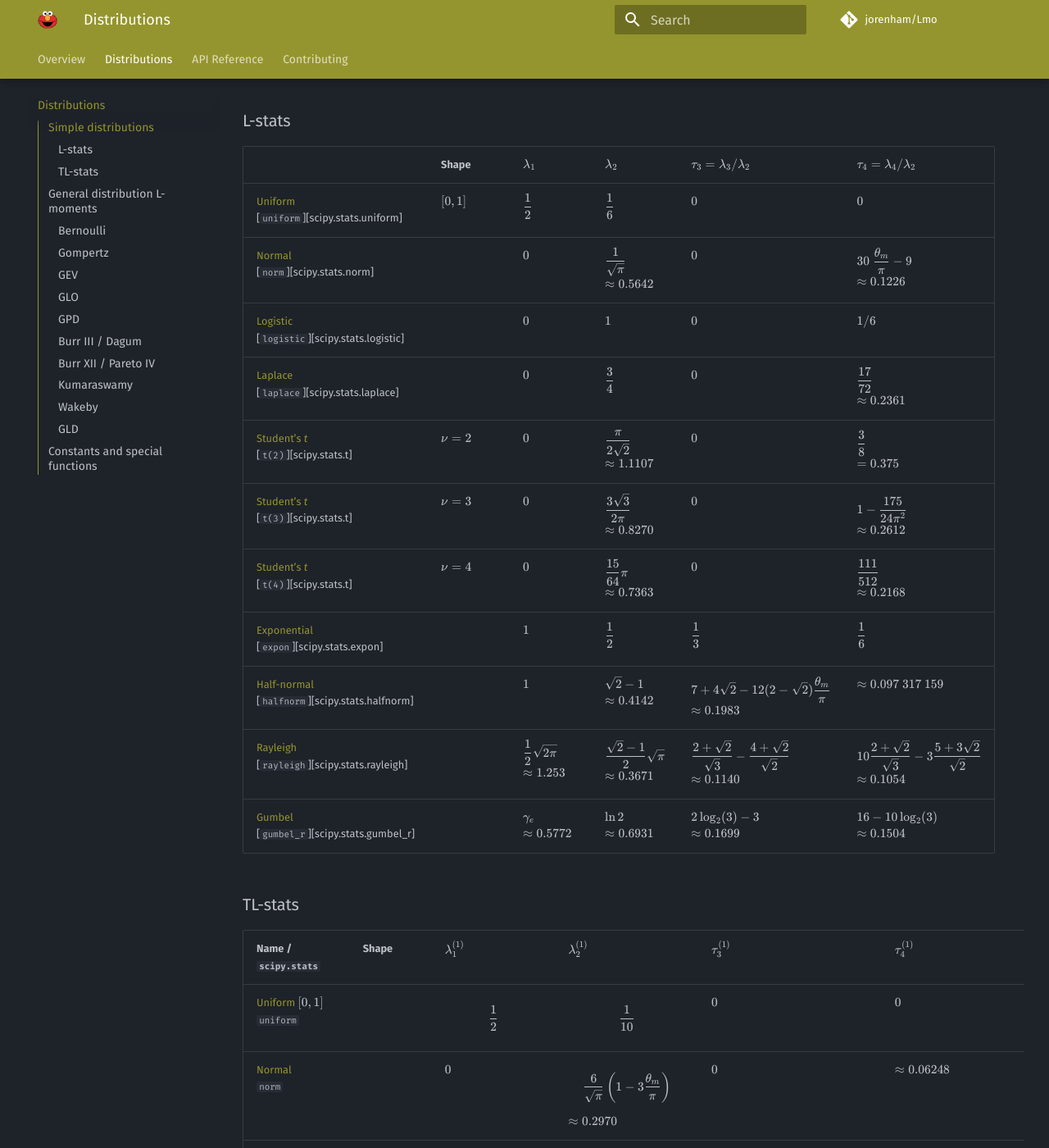
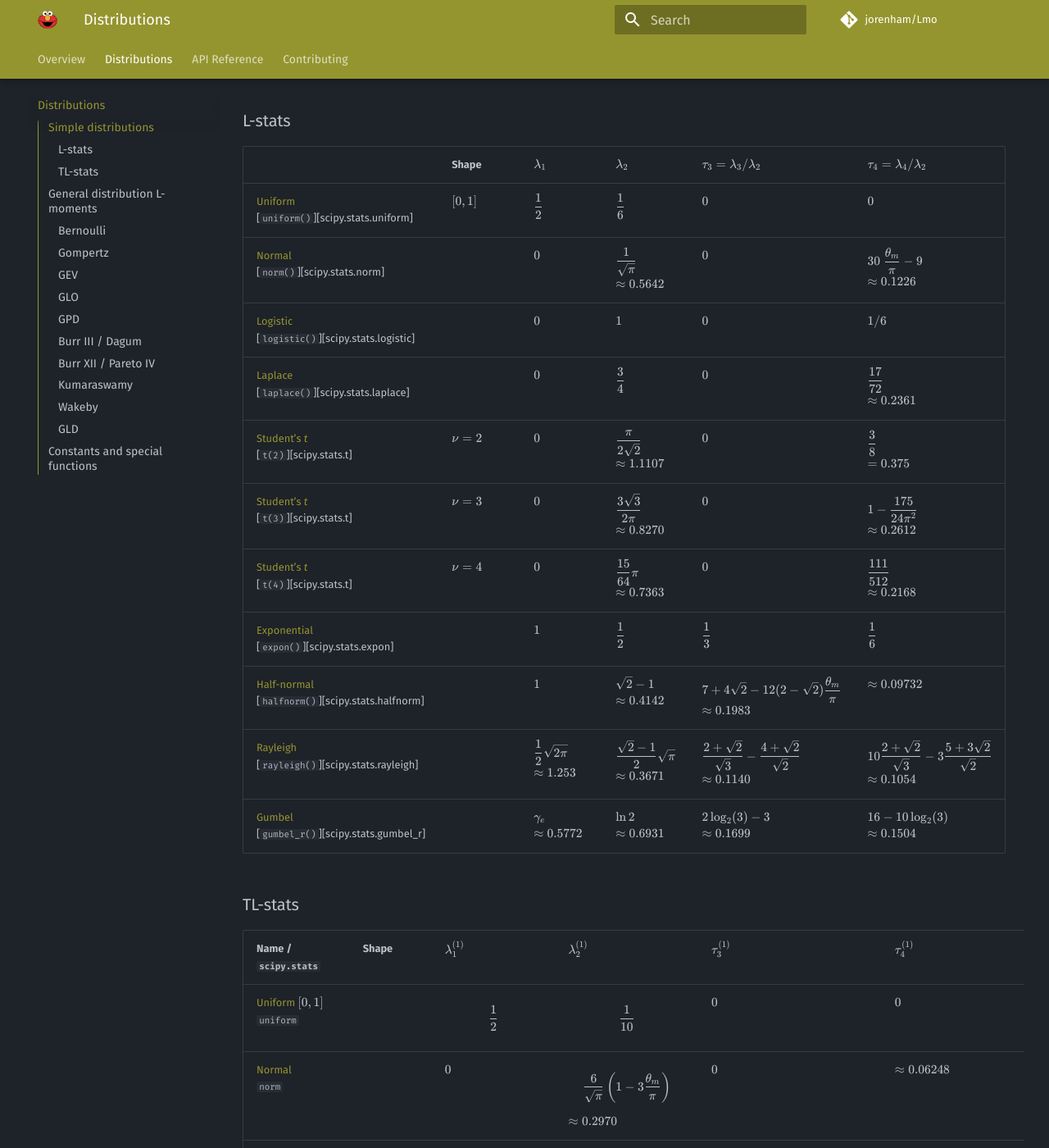
Before and after one commit to jorenham/Lmo, an MkDocs documentation site: the page built from docs/distributions.md, in a window 1280 px wide and 1400 px high, scrolled down 830 px. Shown: the whole window at 82% size. Built offline with MkDocs 1.6.1 and Material for MkDocs 9.7.7, drawn with Linux system fonts in a browser that asks for light colours; comment, search, counter and statistics services are not loaded.

Commit message:
dotted the i's of the L-stats table

```diff
--- a/docs/distributions.md
+++ b/docs/distributions.md
@@ -54,7 +54,7 @@
     <tr>
         <td>
             [Uniform](https://w.wiki/8gGh)<br>
-            [`uniform`][scipy.stats.uniform]
+            [`uniform()`][scipy.stats.uniform]
         </td>
         <td>\( [0, 1] \)</td>
         <td>\( \displaystyle \frac 1 2 \)</td>
@@ -65,7 +65,7 @@
     <tr>
         <td>
             [Normal](https://w.wiki/3hoJ)<br>
-            [`norm`][scipy.stats.norm]
+            [`norm()`][scipy.stats.norm]
         </td>
         <td></td>
         <td>\( 0 \)</td>
@@ -81,7 +81,7 @@
     <tr>
         <td>
             [Logistic](https://w.wiki/8gGn)<br>
-            [`logistic`][scipy.stats.logistic]
+            [`logistic()`][scipy.stats.logistic]
         </td>
         <td></td>
         <td>\( 0 \)</td>
@@ -92,7 +92,7 @@
     <tr>
         <td>
             [Laplace](https://w.wiki/8EYL)<br>
-            [`laplace`][scipy.stats.laplace]
+            [`laplace()`][scipy.stats.laplace]
         </td>
         <td></td>
         <td>\( 0 \)</td>
@@ -146,7 +146,7 @@
     <tr>
         <td>
             [Exponential](https://w.wiki/3jXu)<br>
-            [`expon`][scipy.stats.expon]
+            [`expon()`][scipy.stats.expon]
         </td>
         <td></td>
         <td>\( \displaystyle 1 \)</td>
@@ -157,7 +157,7 @@
     <tr>
         <td>
             [Half-normal](https://w.wiki/8gG$)<br>
-            [`halfnorm`][scipy.stats.halfnorm]
+            [`halfnorm()`][scipy.stats.halfnorm]
         </td>
         <td></td>
         <td>\( 1 \)</td>
@@ -169,12 +169,12 @@
                 \approx 0.1983
             \)
         </td>
-        <td>\( \approx 0.097\ 317\ 159 \)</td>
+        <td>\( \approx 0.09732 \)</td>
     </tr>
     <tr>
         <td>
             [Rayleigh](https://w.wiki/8gH3)<br>
-            [`rayleigh`][scipy.stats.rayleigh]
+            [`rayleigh()`][scipy.stats.rayleigh]
         </td>
         <td></td>
         <td>
@@ -211,7 +211,7 @@
     <tr>
         <td>
             [Gumbel](https://w.wiki/8gHD)<br>
-            [`gumbel_r`][scipy.stats.gumbel_r]
+            [`gumbel_r()`][scipy.stats.gumbel_r]
         </td>
         <td></td>
         <td>\( \gamma_e \\ \approx 0.5772 \)</td>
```
